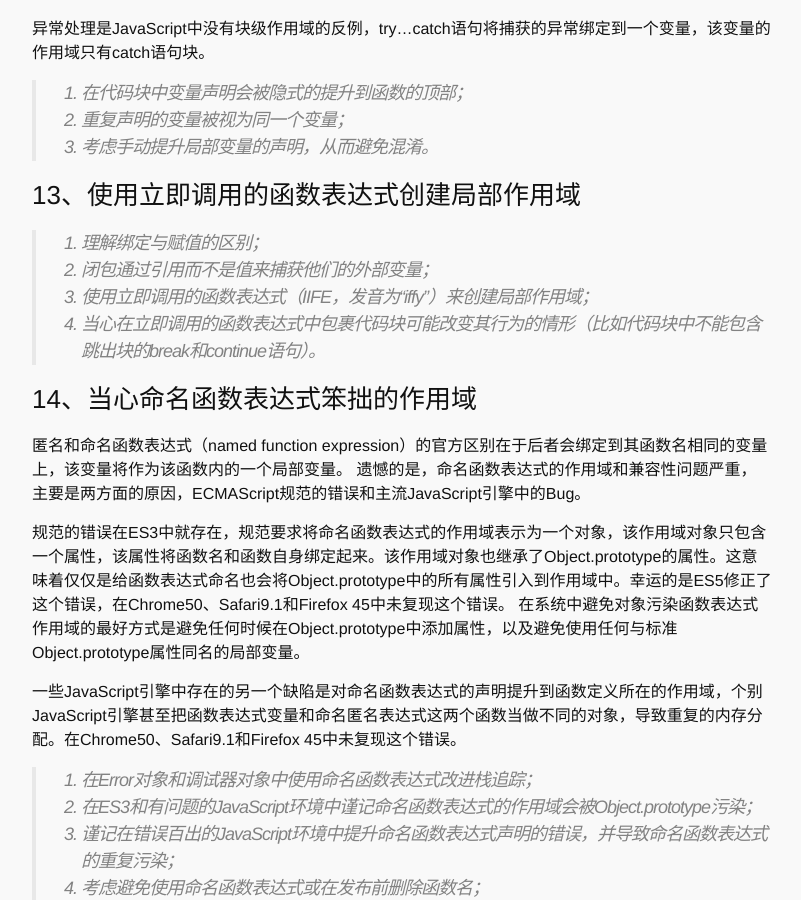
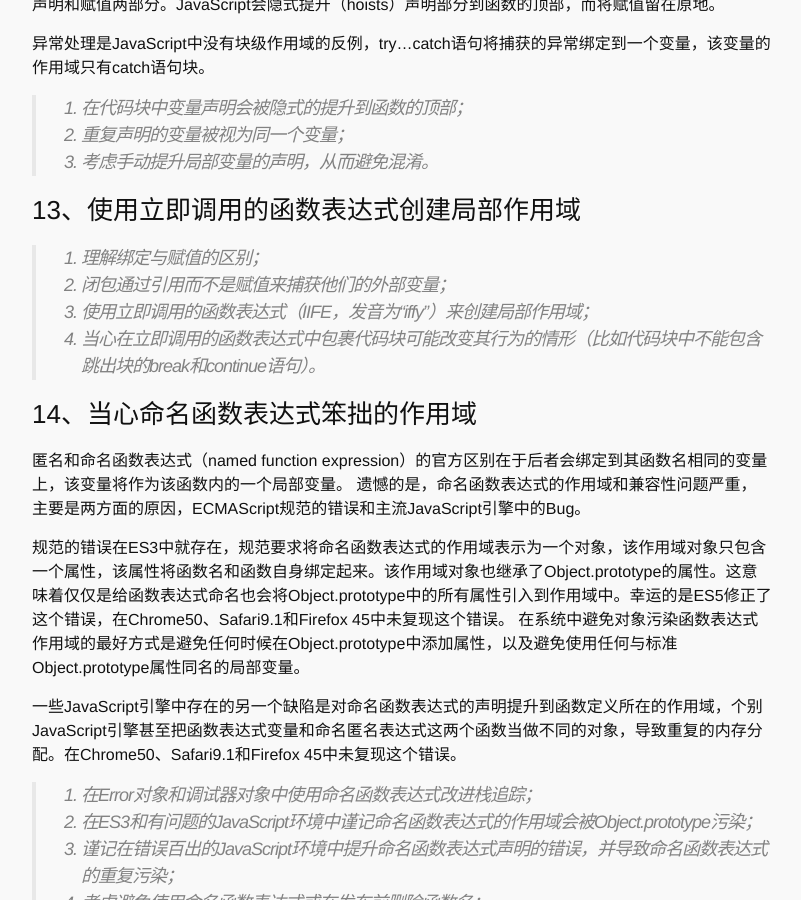
Before and after one commit to testudy/testudy.github.io, a Jekyll site: the page built from book/_posts/2017-01-13-effective-javaScript.md, in a window 1280 px wide and 900 px high, scrolled down 4464 px. Shown: the whole window, without its empty margins (238-1039 px from the left). Built offline with Jekyll 4.4.1, drawn with Linux system fonts in a browser that asks for light colours; comment, search, counter and statistics services are not loaded.

Commit message:
修改文字，使其更通顺

```diff
--- a/book/_posts/2017-01-13-effective-javaScript.md
+++ b/book/_posts/2017-01-13-effective-javaScript.md
@@ -130,7 +130,9 @@ max(x, y);
 #### 闭包的三个基础：
 1. JavaScript允许你引用在当前函数以外定义的变量；
 2. JavaScript的函数是第一类（first-class）对象，你可以返回一个内部函数，并在稍后调用它。即使外部函数调用已经结束，返回的内部函数仍然可以引用在外部函数中所定义的变量；
+
     > JavaScript的函数值包含了比调用它们时执行所需要的代码还要多的信息，在函数值内部存储该函数可能会引用的定义在其封闭作用域的变量。在其所涵盖的作用域内跟踪变量的函数被称为闭包。
+
 3. 闭包可以更新外部变量的值，闭包存储的是其外部变量的引用而不是值；
 
 >   1. 函数可以引用定义在其外部作用域的变量；
@@ -149,7 +151,7 @@ JavaScript支持词法作用域（lexical scoping），但不支持块级作用
 
 ### 13、使用立即调用的函数表达式创建局部作用域
 >   1. 理解绑定与赋值的区别；
->   2. 闭包通过引用而不是值来捕获他们的外部变量；
+>   2. 闭包通过引用而不是赋值来捕获他们的外部变量；
 >   3. 使用立即调用的函数表达式（IIFE，发音为“iffy”）来创建局部作用域；
 >   4. 当心在立即调用的函数表达式中包裹代码块可能改变其行为的情形（比如代码块中不能包含跳出块的break和continue语句）。
 
```
